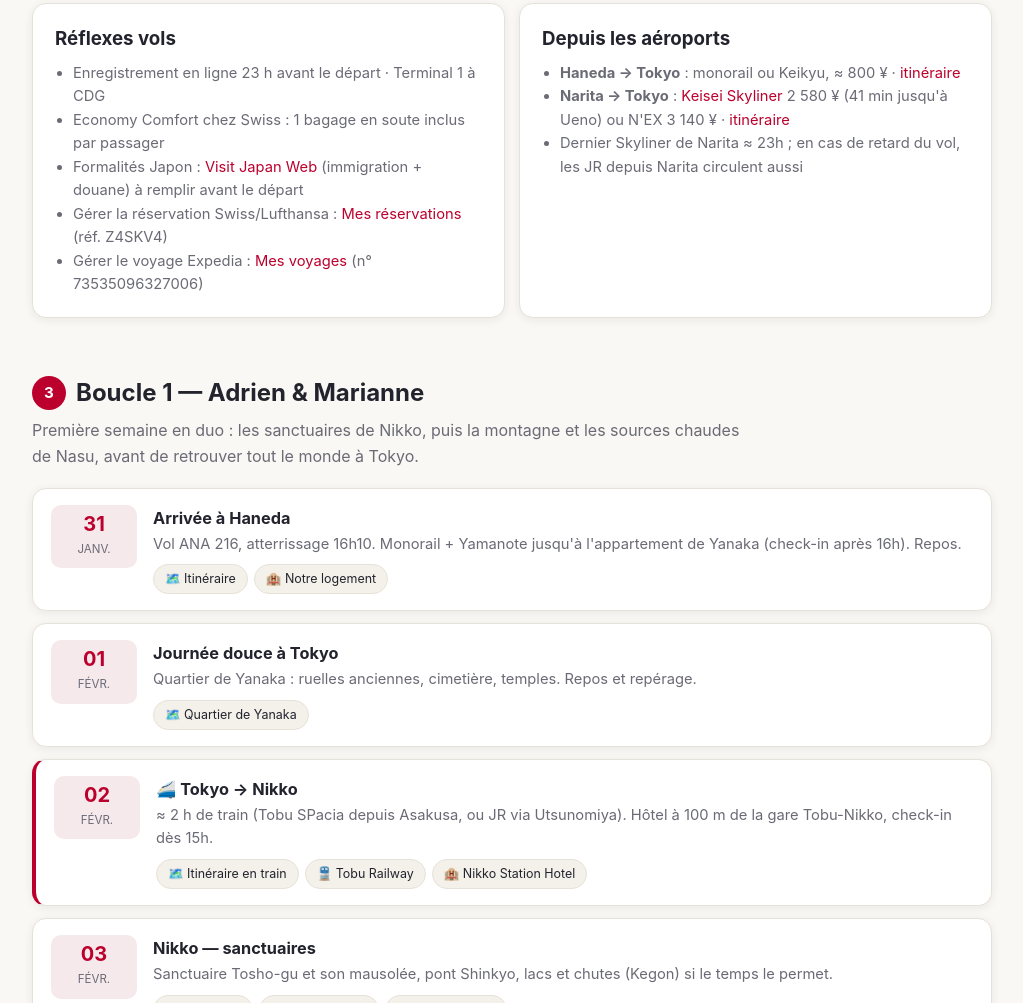
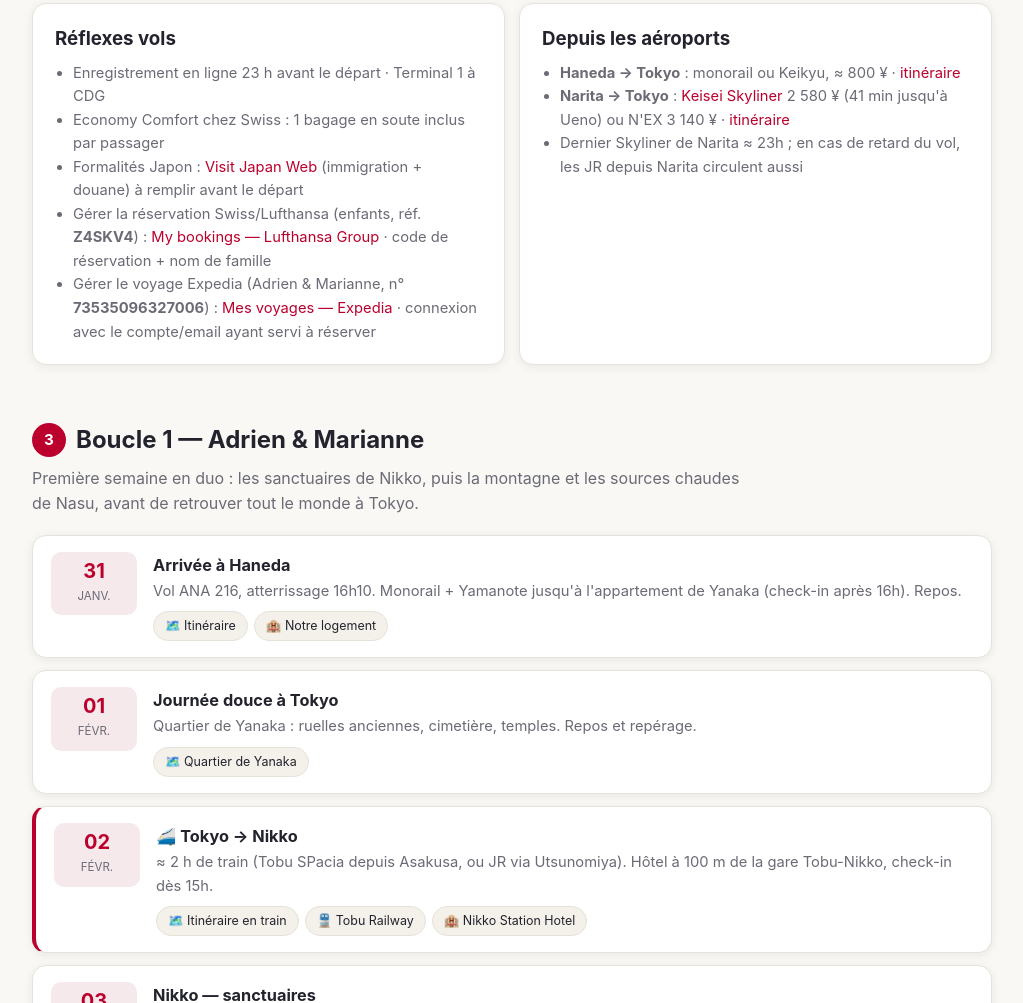
Before and after one commit to frise80/guide-japon-2027-47a0048b, a plain HTML site: page index.html in a window 1280 px wide. Shown: the part 3296-4299 px from the top of the page, without its empty margins (128-1151 px from the left). Drawn offline with nearby package versions, Linux system fonts and the light colour scheme.

Commit message:
Correction liens gestion vols (Lufthansa/Expedia)

```diff
--- a/index.html
+++ b/index.html
@@ -270,8 +270,8 @@ footer{border-top:1px solid var(--line);margin-top:60px;padding:26px 20px;text-a
         <li>Enregistrement en ligne 23 h avant le départ · Terminal 1 à CDG</li>
         <li>Economy Comfort chez Swiss : 1 bagage en soute inclus par passager</li>
         <li>Formalités Japon : <a href="https://services.digital.go.jp/en/visit-japan-web/" target="_blank">Visit Japan Web</a> (immigration + douane) à remplir avant le départ</li>
-        <li>Gérer la réservation Swiss/Lufthansa : <a href="https://www.lufthansa.com/fr/fr/my-bookings" target="_blank">Mes réservations</a> (réf. Z4SKV4)</li>
-        <li>Gérer le voyage Expedia : <a href="https://www.expedia.fr/trips" target="_blank">Mes voyages</a> (n° 73535096327006)</li>
+        <li>Gérer la réservation Swiss/Lufthansa (enfants, réf. <b>Z4SKV4</b>) : <a href="https://www.lufthansa.com/fr/en/configuration/commonheader/my-booking" target="_blank">My bookings — Lufthansa Group</a> · code de réservation + nom de famille</li>
+        <li>Gérer le voyage Expedia (Adrien &amp; Marianne, n° <b>73535096327006</b>) : <a href="https://www.expedia.fr/trips" target="_blank">Mes voyages — Expedia</a> · connexion avec le compte/email ayant servi à réserver</li>
       </ul>
     </div>
     <div class="card">
```
